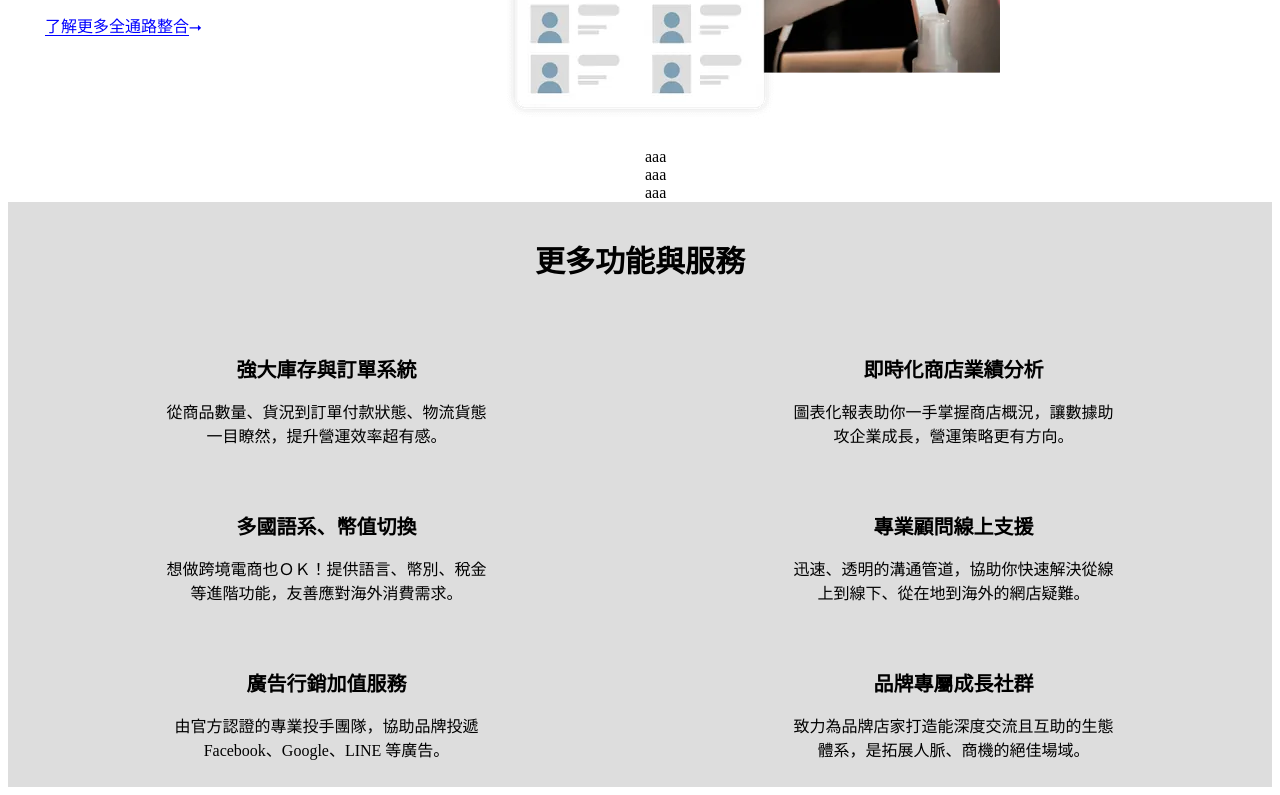
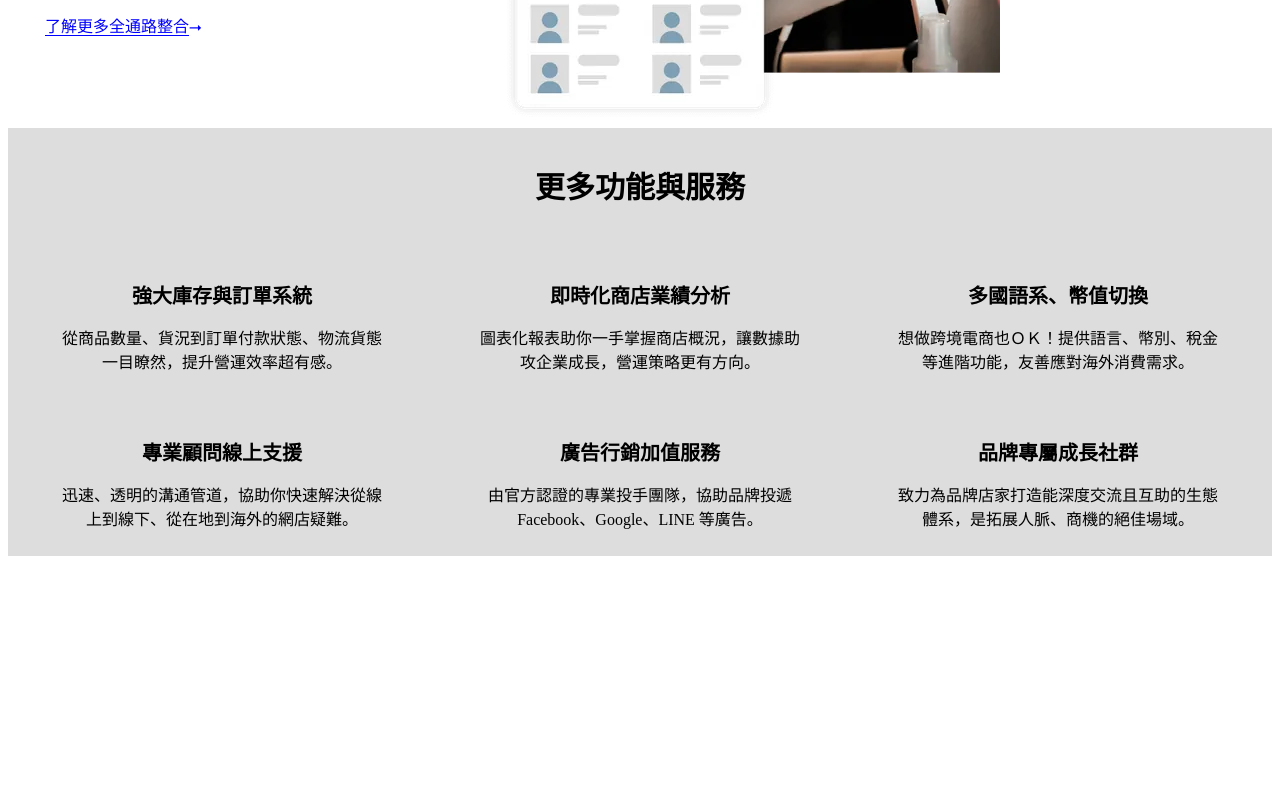
Before and after one commit to AllenShangLun/AllenShangLun.github.io, a plain HTML site: page 0601/Homework07.html in a window 1280 px wide. Shown: the part 2599-3394 px from the top of the page. After the commit the page ends 3163 px from the top, so only its background shows below. Drawn offline with Linux system fonts and the light colour scheme.

Commit message:
修改作業7

```diff
--- a/0601/Homework07.html
+++ b/0601/Homework07.html
@@ -226,7 +226,7 @@
                     </a>
                 </div>
             </div>
-            <div class="card row row-cols-xl-2 row-cols-lg-1 row-cols-md-1 row-cols-1">
+            <!-- <div class="card row row-cols-xl-2 row-cols-lg-1 row-cols-md-1 row-cols-1">
                 <div class="col">
                     aaa
                 </div>
@@ -236,12 +236,12 @@
                 <div class="col">
                     aaa
                 </div>
-            </div>
+            </div> -->
         </div>
 
         <div class="service">
             <h2>更多功能與服務</h2>
-            <div class="service-cardlist row row-cols-xl-2 row-cols-lg-1 row-cols-md-1 row-cols-1">
+            <div class="service-cardlist row row-cols-xl-3 row-cols-lg-2 row-cols-md-1 row-cols-1">
                 <div class="service-card col">
                     <div class="pic">
                         <img src="SHOPLINE-PIC/asset 0.svg" alt="">
```
